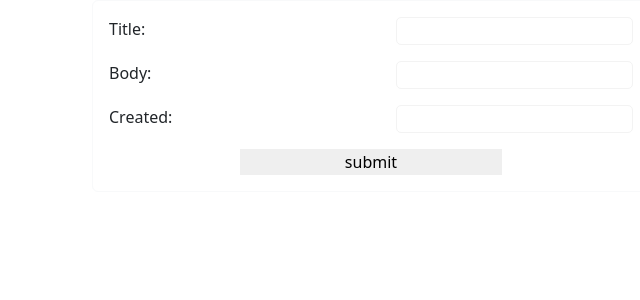
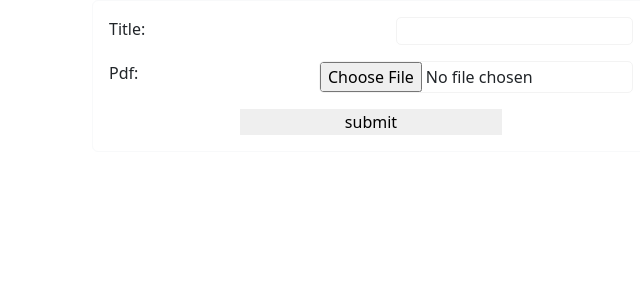
Before and after one commit to saeed-mirjalili/A, a Django app: page /create/ in a window 1280 px wide. Shown: the part 56-356 px from the top of the page, without its empty margins (269-909 px from the left). Run offline with Django 5.2, Linux system fonts and the light colour scheme.

```diff
--- a/A/settings.py
+++ b/A/settings.py
@@ -11,6 +11,7 @@ https://docs.djangoproject.com/en/5.1/ref/settings/
 """
 
 from pathlib import Path
+import os
 
 # Build paths inside the project like this: BASE_DIR / 'subdir'.
 BASE_DIR = Path(__file__).resolve().parent.parent
@@ -126,3 +127,7 @@ STATICFILES_DIRS = [
 # https://docs.djangoproject.com/en/5.1/ref/settings/#default-auto-field
 
 DEFAULT_AUTO_FIELD = 'django.db.models.BigAutoField'
+
+
+MEDIA_URL = '/pdfs/'
+MEDIA_ROOT = os.path.join(BASE_DIR, 'pdfs')
--- a/A/urls.py
+++ b/A/urls.py
@@ -16,8 +16,13 @@ Including another URLconf
 """
 from django.contrib import admin
 from django.urls import path , include
+from django.conf import settings
+from django.conf.urls.static import static
 
 urlpatterns = [
     path('admin/', admin.site.urls),
     path('', include('home.urls'))
 ]
+
+if settings.DEBUG:
+    urlpatterns += static(settings.MEDIA_URL, document_root=settings.MEDIA_ROOT)
--- a/home/forms.py
+++ b/home/forms.py
@@ -2,5 +2,6 @@ from django import forms
 
 class ArticleCreateForm(forms.Form):
     title = forms.CharField()
-    body = forms.CharField()
-    created = forms.DateTimeField()
+    # body = forms.CharField()
+    # created = forms.DateTimeField()
+    pdf = forms.FileField()
--- a/home/models.py
+++ b/home/models.py
@@ -2,5 +2,6 @@ from django.db import models
 
 class Article(models.Model):
     title = models.CharField(max_length=100)
-    body = models.TextField()
-    created = models.DateTimeField()
+    # body = models.TextField()
+    pdf = models.FileField(upload_to='%Y/%m/%d/')
+    # created = models.DateTimeField()
--- a/home/urls.py
+++ b/home/urls.py
@@ -6,5 +6,4 @@ urlpatterns = [
     path('detail/<int:article_id>', views.detail, name='detail'),
     path('delete/<int:article_id>', views.delete, name='delete'),
     path('create/', views.create, name='create'),
-    path('readpdf/<str:pdf_file>/<str:current_word>', views.find_next_word_in_pdf, name='readPdf')
 ]
--- a/home/views.py
+++ b/home/views.py
@@ -14,10 +14,50 @@ def home(request):
     return render(request, 'home.html', {'person':person,'articles':articles})
 
 
+
+
 def detail(request, article_id):
-    article = Article.objects.get(id = article_id)
+    article = Article.objects.get(id=article_id)
+    pdf_path = article.pdf.path
+    current_words = ['عنوان مقاله', 'موضوع','Title','title']  # لیست کلمات کلیدی
 
-    return render(request , 'detail.html' , {'article':article})
+    next_sentences = {}  # دیکشنری برای نگهداری جملات بعدی برای هر کلمه کلیدی
+
+    if not os.path.exists(pdf_path):
+        messages.error(request, f"File not found: {pdf_path}")
+        return render(request, 'detail.html', {'article': article, 'next_sentences': next_sentences})
+
+    with open(pdf_path, 'rb') as file:
+        pdf_reader = PdfReader(file)
+
+        for page_num in range(len(pdf_reader.pages)):
+            page = pdf_reader.pages[page_num]
+            text = page.extract_text()
+
+            for current_word in current_words:  # جستجو برای هر کلمه کلیدی
+                if current_word in text:
+                    sentences = text.split('\n')  # فرض بر این است که جملات با اینتر جدا شده‌اند
+
+                    for i, sentence in enumerate(sentences):
+                        if current_word in sentence:
+                            # اگر جمله حاوی current_word پیدا شد، جمله بعدی را نمایش می‌دهیم
+                            if i + 1 < len(sentences):
+                                next_sentences[current_word] = sentences[i + 1]  # ذخیره جمله بعدی
+                            else:
+                                messages.success(request, f"No sentence found after '{current_word}'.", 'danger')
+                            break  # پس از پیدا کردن جمله بعدی از حلقه خارج می‌شویم
+
+            if current_word in next_sentences:  # اگر برای این کلمه جمله بعدی پیدا شد، از حلقه خارج می‌شویم
+                break
+
+    # بررسی اینکه آیا هیچ کلمه‌ای پیدا نشده است
+    if not next_sentences:
+        messages.success(request, f"None of the words {', '.join(current_words)} found in the PDF", 'danger')
+
+    # ارسال داده‌ها به قالب
+    return render(request, 'detail.html', {'article': article, 'next_sentences': next_sentences})
+
+
 
 
 def delete(request, article_id):
@@ -29,50 +69,12 @@ def delete(request, article_id):
 
 def create(request):
     if request.method == 'POST':
-        form = ArticleCreateForm(request.POST)
+        form = ArticleCreateForm(request.POST, request.FILES)
         if form.is_valid():
-            cd = form.cleaned_data
-            Article.objects.create(title=cd['title'], body=cd['body'], created=cd['created'])
+            Article(title = form.cleaned_data['title'], pdf = request.FILES['pdf']).save()
             messages.success(request, 'Article create successfully', 'success')
 
             return redirect('home')
     else:
         form = ArticleCreateForm()
     return render(request, 'create.html', {'form':form})
-
-
-
-def find_next_word_in_pdf(request, pdf_file, current_word):
-    pdf_path = os.path.join(settings.BASE_DIR, 'home', 'pdf', pdf_file + '.pdf')
-
-    with open(pdf_path, 'rb') as file:
-        pdf_reader = PdfReader(file)
-        found_current_word = False
-
-        for page_num in range(len(pdf_reader.pages)):
-            page = pdf_reader.pages[page_num]
-            text = page.extract_text()
-
-            if current_word in text:
-                found_current_word = True
-
-                # تقسیم متن به جملات
-                sentences = text.split('\n')  # فرض بر این است که جملات با اینتر جدا شده‌اند
-
-                for i, sentence in enumerate(sentences):
-                    if current_word in sentence:
-                        # اگر جمله حاوی current_word پیدا شد، جمله بعدی را نمایش می‌دهیم
-                        if i + 1 < len(sentences):
-                            next_sentence = sentences[i + 1]
-                            messages.success(request, f'Title of your article is: {next_sentence}', 'success')
-                        else:
-                            messages.success(request, "No sentence found after the title.", 'danger')
-                        return redirect('home')
-
-                # اگر کلمه در جمله‌ای پیدا نشد
-                messages.success(request, f"No sentence found containing '{current_word}' on page {page_num + 1}", 'danger')
-                return redirect('home')
-
-        if not found_current_word:
-            messages.success(request, f"Word '{current_word}' not found in the PDF", 'danger')
-            return redirect('home')
--- a/templates/create.html
+++ b/templates/create.html
@@ -1,7 +1,7 @@
 {% extends 'base.html' %} {% block content %}
 
 <div class="w-50 mx-auto p-3 rounded border border-light">
-  <form action="" method="post" class="form" novalidate>
+  <form action="" method="post" class="form" enctype="multipart/form-data" novalidate>
     {% csrf_token %} {{ form.as_p }}
     <input type="submit" value="submit" />
   </form>
--- a/templates/detail.html
+++ b/templates/detail.html
@@ -4,9 +4,9 @@
     <div class="card-body">
       <h5 class="card-title">{{ article.title }}</h5>
       <h6 class="card-subtitle mb-2 text-body-secondary">
-        {{ article.created }}
+        <!-- {{ article.pdf.url }} -->
       </h6>
-      <p class="card-text">{{ article.body }}</p>
+      <p class="card-text">{{ next_sentences }}</p>
       <a href="{% url 'delete' article.id %}" class="btn btn-danger">delete</a>
     </div>
   </div>
```
Also changed, not shown: db.sqlite3, home/migrations/0002_remove_article_body_remove_article_created_and_more.py (added), 4 other files.
